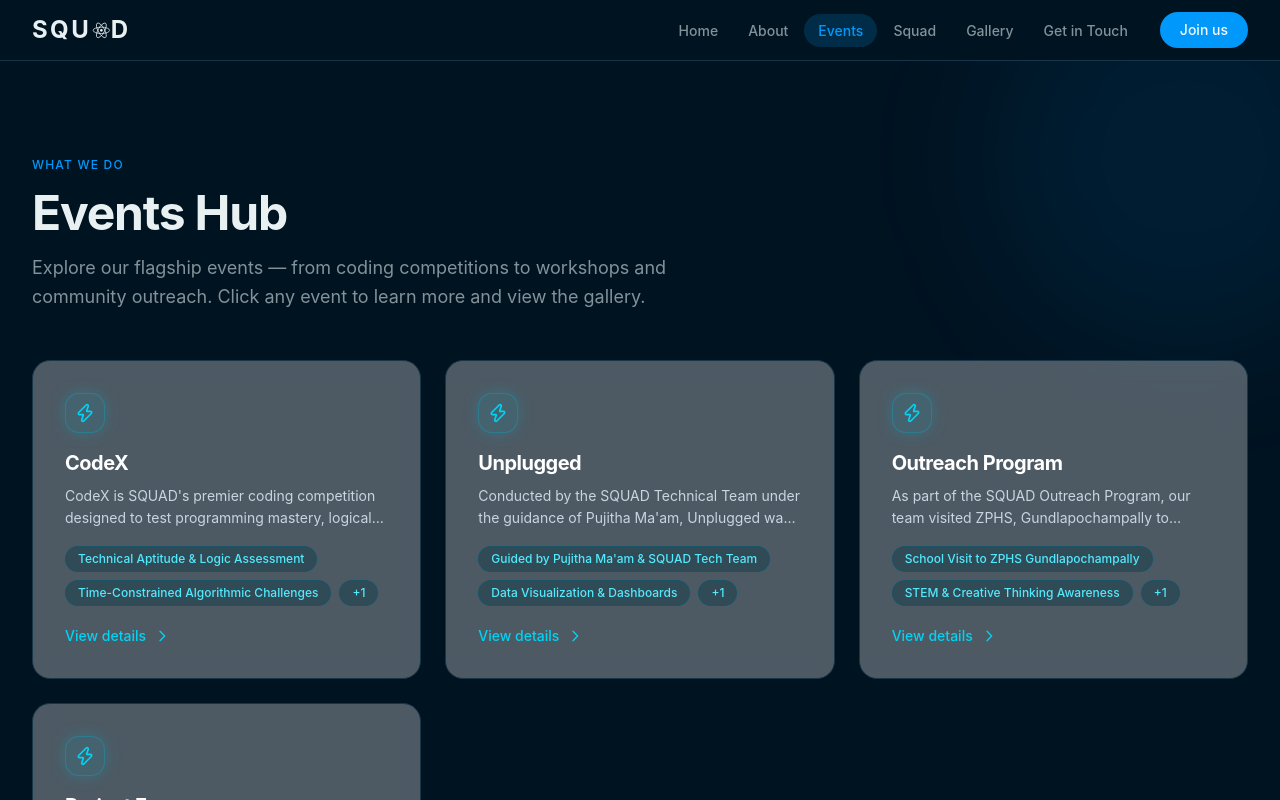
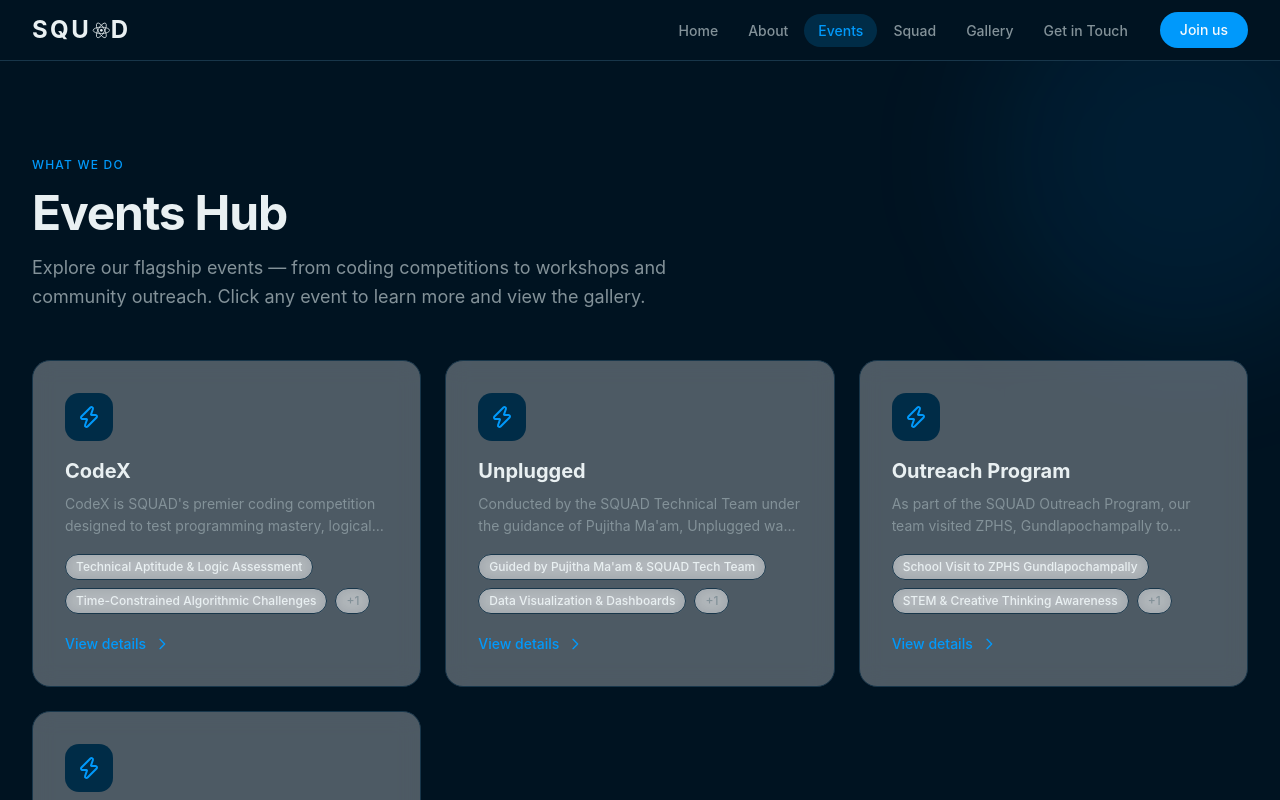
Before and after one commit to kolli-dhanush-reddy/squad-mlrit, a Next.js app: page /events in a window 1280 px wide. Shown: the top 800 px of the page. Built offline with nearby package versions, Linux system fonts and the light colour scheme.

Commit message:
events: revert to original design

```diff
--- a/components/pages/events-hub.tsx
+++ b/components/pages/events-hub.tsx
@@ -40,38 +40,41 @@ export function EventsHub() {
                 key={key}
                 type="button"
                 onClick={() => setSelectedEvent(key)}
-                className="group relative overflow-hidden rounded-2xl border border-border bg-white/30 backdrop-blur-md p-8 text-left transition-all duration-300 hover:border-cyan-500/30 hover:shadow-lg hover:shadow-cyan-500/10"
+                className="group relative overflow-hidden rounded-2xl border border-border bg-white/30 backdrop-blur-md p-8 text-left transition-all hover:border-primary/40 hover:shadow-lg hover:shadow-primary/5"
                 initial={{ opacity: 0, y: 20 }}
                 whileInView={{ opacity: 1, y: 0 }}
                 viewport={{ once: true, margin: "-60px" }}
                 transition={{ duration: 0.5, delay: index * 0.08 }}
                 whileHover={{ y: -4 }}
               >
-                <div className="mb-4 flex h-10 w-10 items-center justify-center rounded-xl border border-cyan-500/30 bg-cyan-500/10 text-cyan-400 shadow-[0_0_15px_rgba(6,182,212,0.25)]">
-                  <Zap className="h-5 w-5" />
+                {/* Hover accent */}
+                <div className="absolute inset-x-0 top-0 h-0.5 origin-left scale-x-0 bg-primary transition-transform duration-500 group-hover:scale-x-100" />
+
+                <div className="mb-4 flex h-12 w-12 items-center justify-center rounded-xl bg-accent text-primary">
+                  <Zap className="h-6 w-6" />
                 </div>
-                <h3 className="mb-2 font-display text-xl font-bold tracking-tight text-white">
+                <h3 className="mb-2 font-display text-xl font-bold text-foreground transition-colors group-hover:text-primary">
                   {EVENTS[key].title}
                 </h3>
-                <p className="mb-4 line-clamp-2 text-sm leading-relaxed text-slate-300">
+                <p className="mb-4 line-clamp-2 text-sm leading-relaxed text-muted-foreground">
                   {EVENTS[key].description}
                 </p>
                 <div className="flex flex-wrap gap-2">
                   {EVENTS[key].highlights.slice(0, 2).map((h) => (
                     <span
                       key={h}
-                      className="rounded-full border border-cyan-800/50 bg-cyan-950/40 px-3 py-1 text-xs font-medium text-cyan-300"
+                      className="rounded-full border border-border bg-white/40 backdrop-blur-sm px-2.5 py-1 text-xs font-medium text-foreground"
                     >
                       {h}
                     </span>
                   ))}
                   {EVENTS[key].highlights.length > 2 && (
-                    <span className="rounded-full border border-cyan-800/50 bg-cyan-950/40 px-3 py-1 text-xs font-medium text-cyan-300">
+                    <span className="rounded-full border border-border bg-white/40 backdrop-blur-sm px-2.5 py-1 text-xs font-medium text-muted-foreground">
                       +{EVENTS[key].highlights.length - 2}
                     </span>
                   )}
                 </div>
-                <div className="mt-5 flex items-center gap-2 text-sm font-medium text-cyan-400">
+                <div className="mt-5 flex items-center gap-2 text-sm font-medium text-primary">
                   <span>View details</span>
                   <svg className="h-4 w-4 transition-transform group-hover:translate-x-1" fill="none" stroke="currentColor" viewBox="0 0 24 24">
                     <path strokeLinecap="round" strokeLinejoin="round" strokeWidth={2} d="M9 5l7 7-7 7" />
@@ -137,7 +140,7 @@ function EventModal({
             <h2 className="mb-4 font-display text-3xl font-bold tracking-tight text-foreground sm:text-4xl">
               {event.title}
             </h2>
-            <p className="max-w-3xl text-pretty text-base leading-relaxed text-slate-300">
+            <p className="max-w-3xl text-pretty text-base leading-relaxed text-muted-foreground">
               {event.description}
             </p>
           </motion.div>
@@ -151,7 +154,7 @@ function EventModal({
             {event.highlights.map((h) => (
               <span
                 key={h}
-                className="rounded-full border border-cyan-800/50 bg-cyan-950/40 px-4 py-2 text-sm font-medium text-cyan-300"
+                className="rounded-full border border-border bg-accent px-4 py-2 text-sm font-medium text-foreground"
               >
                 {h}
               </span>
```
